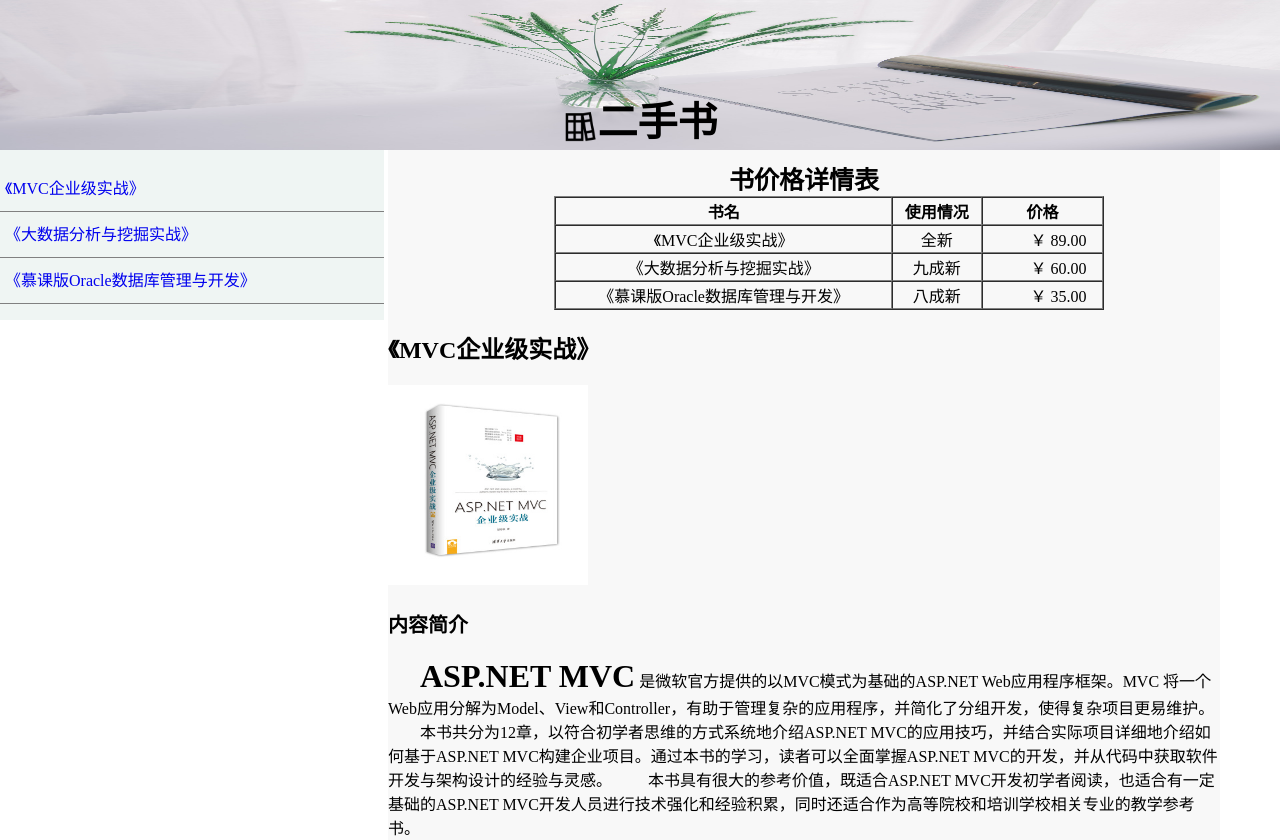
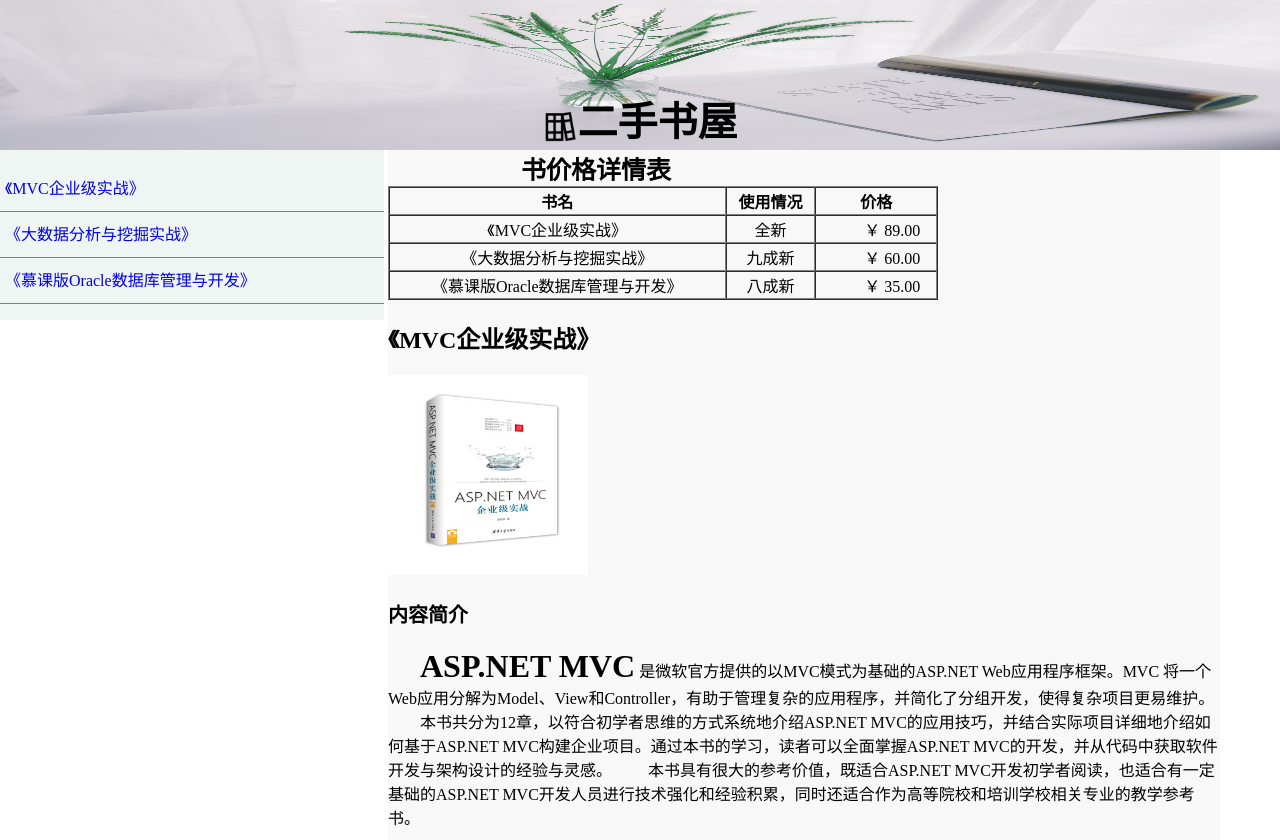
Before and after one commit to AAAASus/Train, a plain HTML site: page day03/index.html in a window 1280 px wide. Shown: the top 840 px of the page. Drawn offline with Linux system fonts and the light colour scheme.

Commit message:
实训第一周周三课堂作业2

```diff
--- a/day03/index.css
+++ b/day03/index.css
@@ -52,12 +52,11 @@ body {
     width: 65%;
     margin: 0;
     background-color: #f8f8f8;
-    padding-left: 0;
+    margin-left: 0;
 }
 #right .tables{
     text-align: center;
-    width: 60%;
-    margin: 10px auto;
+    width: 50%;
 }
 .price::before {
     content: '￥';
--- a/day03/index.html
+++ b/day03/index.html
@@ -10,7 +10,7 @@
     <div id="container">
         <div id="header" >
             <h1 id="bookstore">
-                <img src="./images/book.png"  class="icon">二手书
+                <img src="./images/book.png"  class="icon">二手书屋
             </h1>
         </div>
         <div id="left">
```
